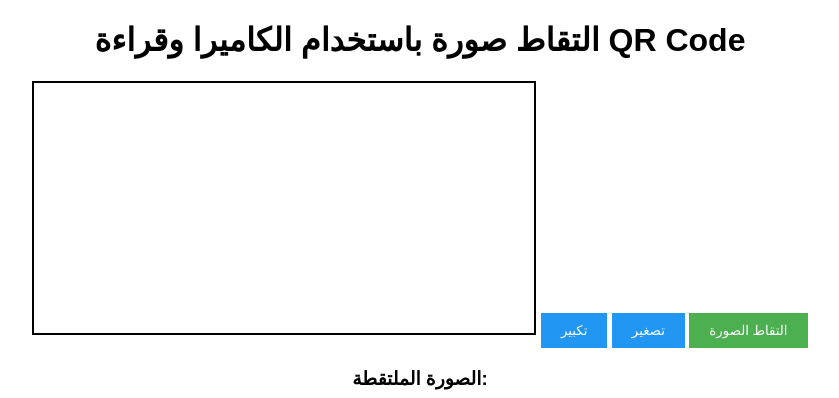
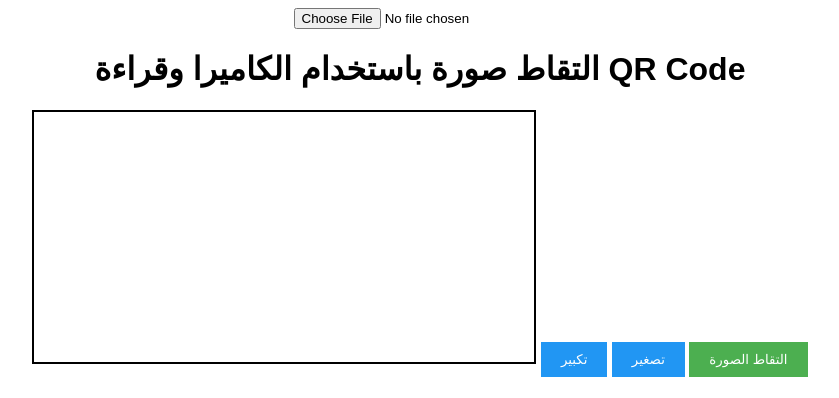
Before and after one commit to cybergpt05/Attendance_Project, a Flask app: page /tt in a window 1280 px wide. Shown: the top 398 px of the page, without its empty margins (220-1059 px from the left). Run offline with Flask 3, Linux system fonts and the light colour scheme; some libraries are stand-ins or nearby versions.

Commit message:
Update tt.html

```diff
--- a/AttendanceProject/templates/tt.html
+++ b/AttendanceProject/templates/tt.html
@@ -46,7 +46,7 @@
   </style>
 </head>
 <body>
-
+  <input type="file" id="qrImageInput" class="form-control mb-3" capture="environment" accept="image/*">
   <h1>التقاط صورة باستخدام الكاميرا وقراءة QR Code</h1>
   <video id="videoElement" autoplay></video>
   <button id="zoomInButton">تكبير</button>
```
